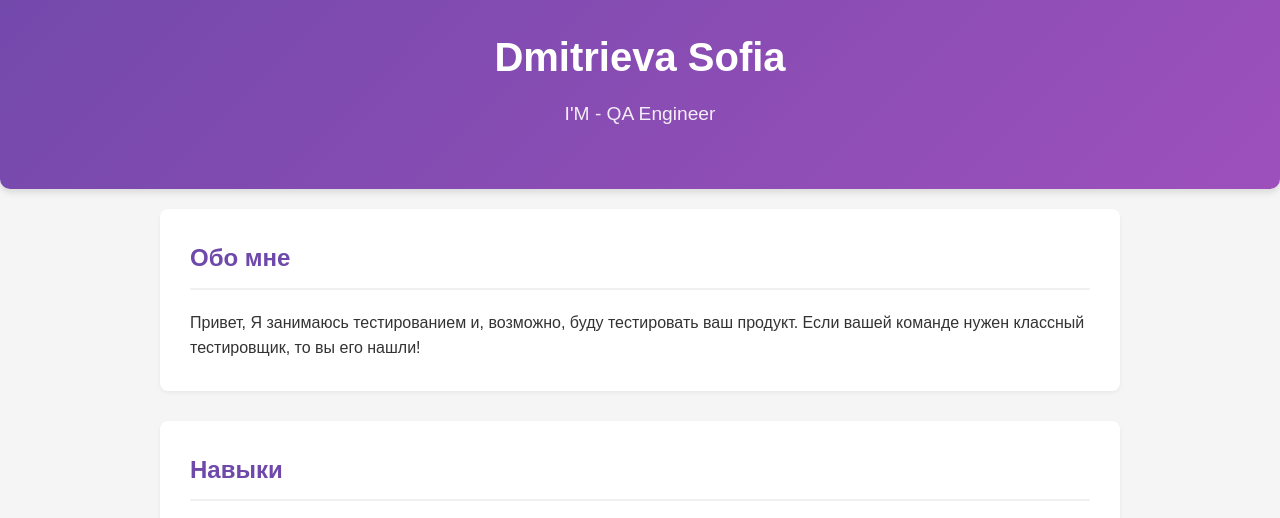
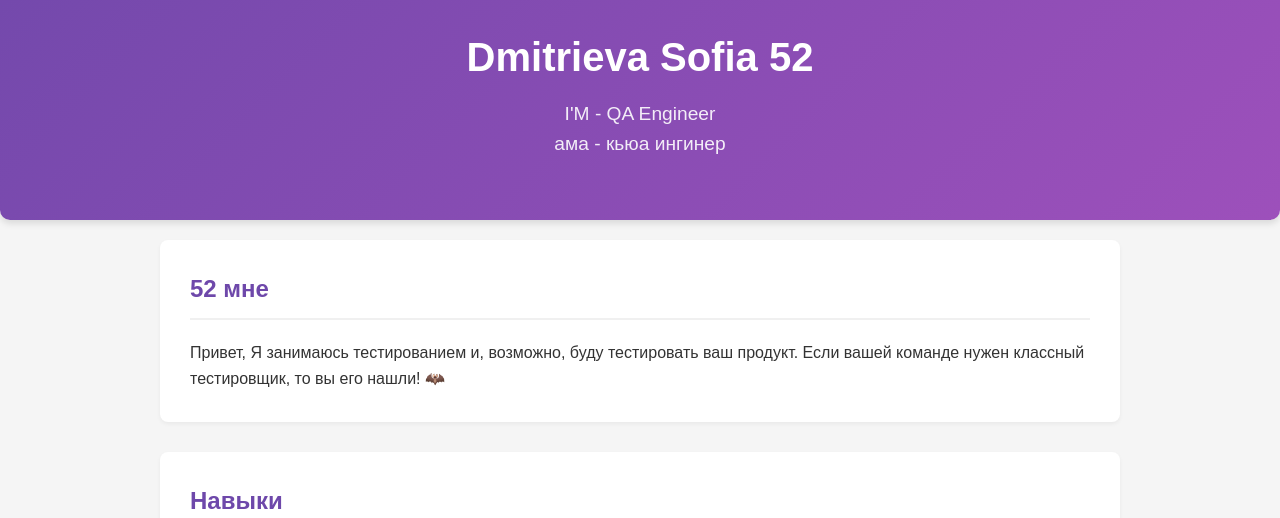
Before and after one commit to morgana89/esrfygyb, a plain HTML site: page index.html in a window 1280 px wide. Shown: the part 213-731 px from the top of the page. Drawn offline with Linux system fonts and the light colour scheme.

Commit message:
freffewferf

```diff
--- a/index.html
+++ b/index.html
@@ -14,14 +14,15 @@
     <header>
         <div class="container">
             <img src="https://i.pinimg.com/736x/7a/6b/00/7a6b00e9214d2a992f34f768d25ab121.jpg" alt="Мое фото" class="profile-img">
-            <h1>Dmitrieva Sofia</h1>
+            <h1>Dmitrieva Sofia 52</h1>
             <p class="tagline">I'M - QA Engineer</p>
+            <p class="tagline">ама - кьюа ингинер</p>
         </div>
     </header>
     <main class="container">
         <section id="about">
-            <h2>Обо мне</h2>
-            <p>Привет, Я занимаюсь тестированием и, возможно, буду тестировать ваш продукт. Если вашей команде нужен классный тестировщик, то вы его нашли!</p>
+            <h2> 52 мне</h2>
+            <p>Привет, Я занимаюсь тестированием и, возможно, буду тестировать ваш продукт. Если вашей команде нужен классный тестировщик, то вы его нашли! &#129415</p>
         </section>
 
         <section id="skills">
```
